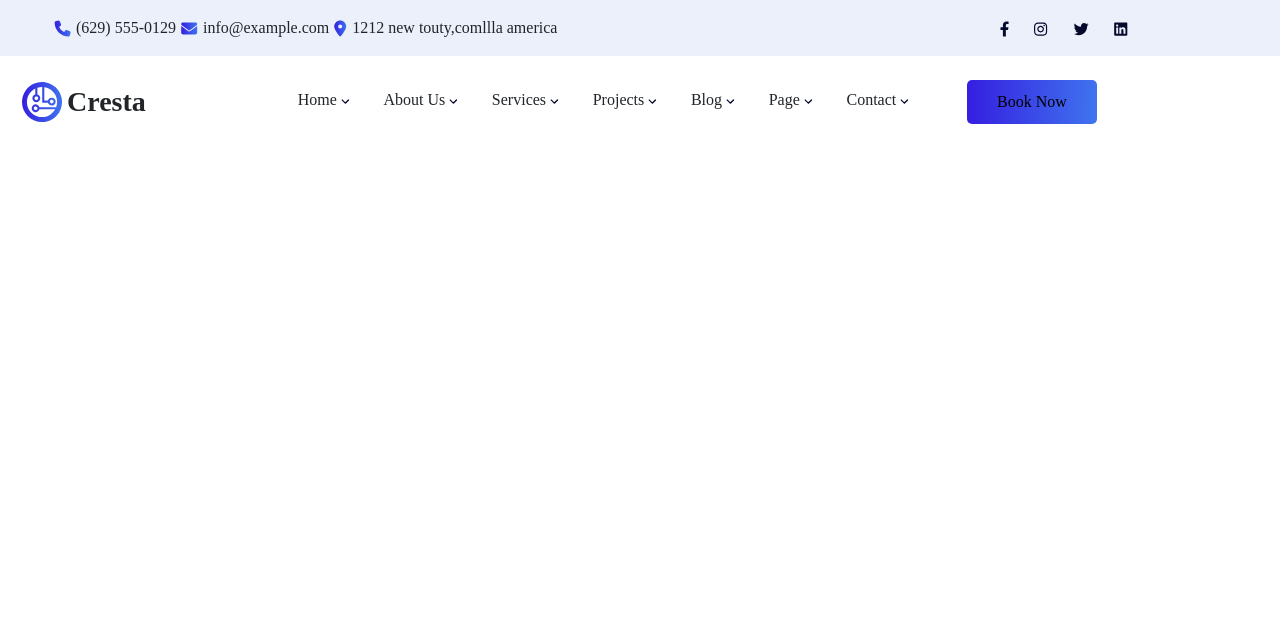
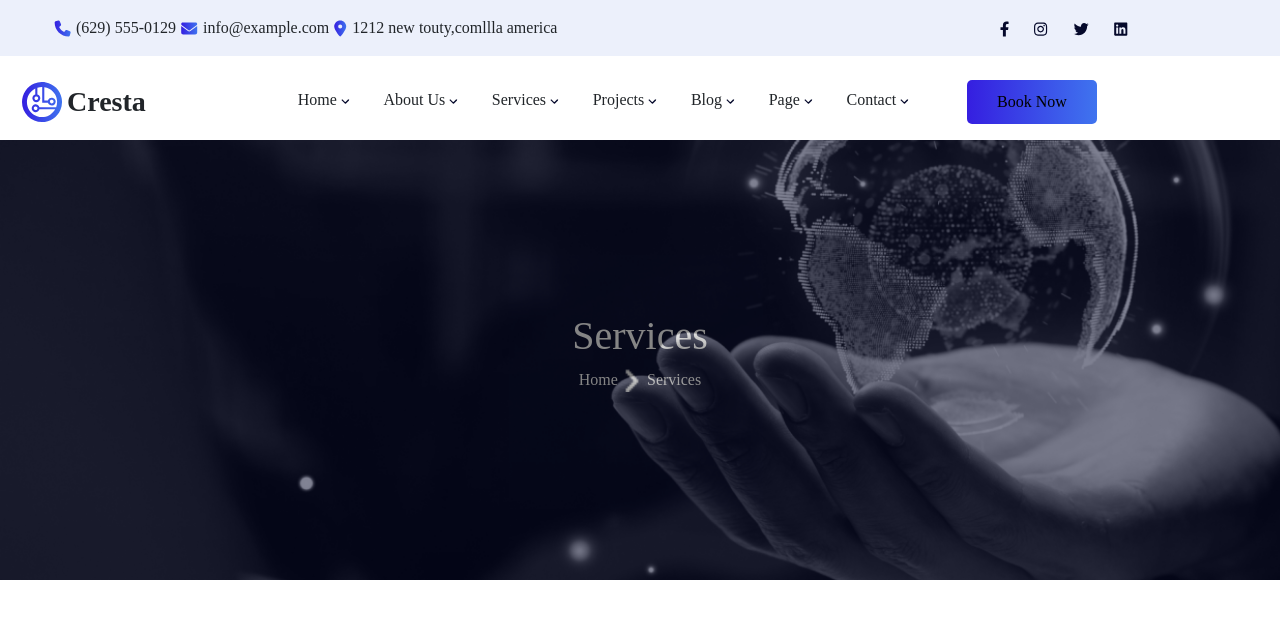
Before and after one commit to shrabontambuli/Cresta, a plain HTML site: page index.html in a window 1280 px wide. Drawn offline with nearby package versions, Linux system fonts and the light colour scheme.

Commit message:
create a banner sectiion

```diff
--- a/SCSS/main.scss
+++ b/SCSS/main.scss
@@ -31,26 +31,32 @@ header {
     .head2 {
         max-width: i.$w;
         margin: auto;
-        .m2{
+
+        .m2 {
             margin-left: i.$s30;
-            .m{
+
+            .m {
                 margin-bottom: 0 !important;
                 margin-left: i.$m;
                 font-size: i.$s30;
                 font-weight: 700;
             }
         }
-        .col-7{
+
+        .col-7 {
             margin-bottom: 0 !important;
-            ul{
+
+            ul {
                 margin-bottom: 0 !important;
-                li{
+
+                li {
                     margin-bottom: 0 !important;
                 }
             }
         }
-        .col-3{
-            button{
+
+        .col-3 {
+            button {
                 padding: 10px 30px;
                 border: none;
                 border-radius: 5px;
@@ -60,3 +66,26 @@ header {
     }
 
 }
+
+.banner {
+    @include i.bannerbg;
+
+    .bg2 {
+        background: i.$bannerbgc;
+        height: 440px;
+        opacity: 0.5;
+
+        .banner-t {
+            color: i.$pri-c;
+
+            .bhead {
+                font-size: i.$s74;
+            }
+            p{
+                .bimg{
+                    width: 16px;
+                }
+            }
+        }
+    }
+}
--- /dev/null
+++ b/SCSS/utils/_banner.scss
@@ -0,0 +1,6 @@
+@mixin bannerbg {
+    background-image: url(../../images/banner.png);
+    background-repeat: no-repeat;
+    background-size: cover;
+    height: 440px;
+}
--- a/SCSS/utils/_typography.scss
+++ b/SCSS/utils/_typography.scss
@@ -1 +1,2 @@
 $s30: 30 px;
+$s74: 74 px;
--- a/SCSS/utils/_variables.scss
+++ b/SCSS/utils/_variables.scss
@@ -1,3 +1,5 @@
 $w: 1260px;
+$pri-c: #FFF;
 $headbg : #ECF0FB;
 $btnBg: linear-gradient(91deg, #351EE0 0%, #3F74EF 100%);
+$bannerbgc: #05092B;
--- a/SCSS/utils/index.scss
+++ b/SCSS/utils/index.scss
@@ -1,3 +1,4 @@
 @forward "variables";
 @forward "margin";
 @forward "typography";
+@forward "banner";
--- a/index.html
+++ b/index.html
@@ -135,7 +135,16 @@
         </div>
     </header>
     <main>
-
+        <!-- banner -->
+        <div class="banner mt-3">
+            <div class="bg2 d-flex justify-content-center align-items-center">
+                <div class="banner-t">
+                    <h1 class="bhead">Services</h1>
+                    <p class="d-flex justify-content-evenly">Home <img class="bimg" src="./images/angle-right.png" alt=""> Services</p>
+                </div>
+            </div>
+        </div>
+        <!-- banner -->
     </main>
 
 
```
Also changed, not shown: dist/main.css, images/angle-right.png (added), images/banner.png (added), 1 other file.
